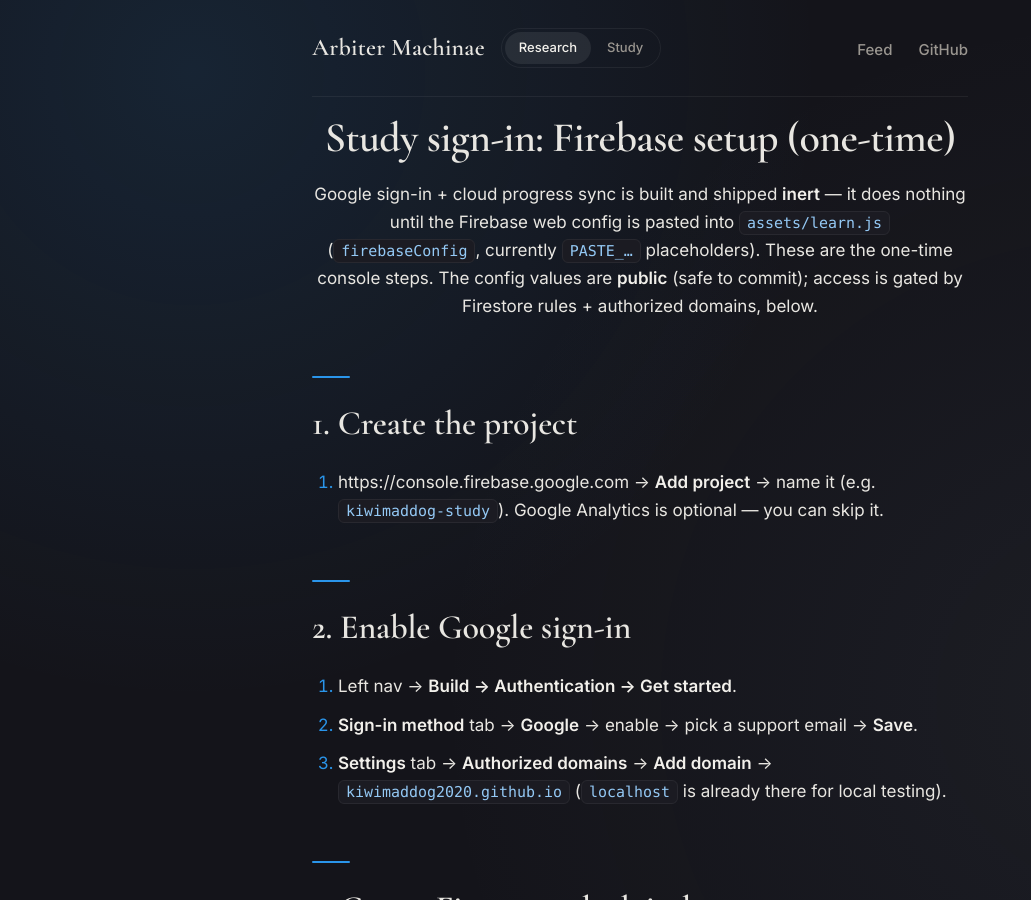
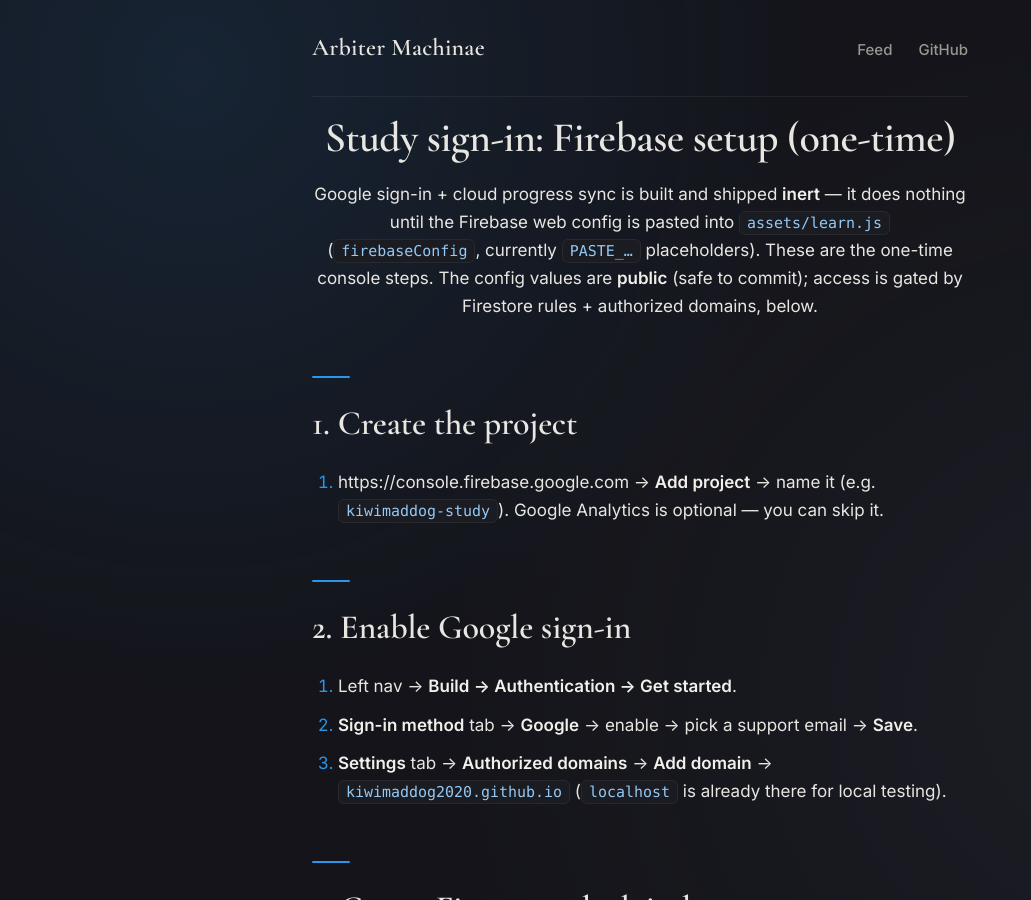
Before and after one commit to KiwiMaddog2020/kiwimaddog2020.github.io, a Jekyll site: the page built from study/FIREBASE_SETUP.md, in a window 1280 px wide and 900 px high. Shown: the whole window, without its empty margins (0-1031 px from the left). Built offline with Jekyll 4.4.1, drawn with Linux system fonts in a browser that asks for light colours; our own code applies the rules of GitHub Pages for plain Markdown files.

Commit message:
fix(restructure): clean up root-move leftovers
- index.html: normalize learn.css/learn.js to absolute /assets (the rest of
  the file is already absolute; bare-relative works at root but is fragile).
- _layouts/default.html: drop the disbanded Research/Study section toggle that
  still rendered on the 404 page.
- learn/index.html: no-JS fallback copy pointed at /study/ (itself a redirect);
  point it at the home page, matching where the redirect actually goes.
- .githooks/pre-commit: stage index.html (the file stamp-cache.py now rewrites
  after the study->root move), not the stale study/index.html, so future asset
  changes ship an updated ?v=.

Co-Authored-By: Claude Opus 4.8 (1M context) <noreply@anthropic.com>

```diff
--- a/_layouts/default.html
+++ b/_layouts/default.html
@@ -41,10 +41,6 @@
 <div class="page">
   <nav class="top">
     <a class="wordmark" href="/">Arbiter Machinae</a>
-    <div class="section-switch" aria-label="Sections">
-      <a class="section-link is-active" href="/" aria-current="page">Research</a>
-      <a class="section-link" href="/study/">Study</a>
-    </div>
     <input type="checkbox" id="nav-toggle" class="nav-toggle" aria-label="Menu">
     <label for="nav-toggle" class="nav-burger"><span class="bars" aria-hidden="true">☰</span><span class="x" aria-hidden="true">✕</span></label>
     <div class="links">
--- a/index.html
+++ b/index.html
@@ -32,11 +32,11 @@
   <link rel="preload" href="/assets/fonts/cormorant-garamond-latin.woff2" as="font" type="font/woff2" crossorigin>
   <link rel="preload" href="/assets/fonts/inter-latin.woff2" as="font" type="font/woff2" crossorigin>
   <link rel="stylesheet" href="/assets/research-notes.css?v=13d7915cf2">
-  <link rel="stylesheet" href="assets/learn.css?v=98d6295fbf">
+  <link rel="stylesheet" href="/assets/learn.css?v=98d6295fbf">
   <script type="application/ld+json">
   {"@context":"https://schema.org","@type":"Person","name":"Kevin Madson","url":"https://kiwimaddog2020.github.io/","sameAs":["https://github.com/KiwiMaddog2020"],"jobTitle":"Senior Business Analyst","description":"Builds and operates agentic systems across multiple coding LLMs.","knowsAbout":["Agentic systems","Multi-model evaluation","Claude Code","Software engineering","Applied AI"]}
   </script>
-  <script src="assets/learn.js?v=6eb2b71582" defer></script>
+  <script src="/assets/learn.js?v=6eb2b71582" defer></script>
 </head>
 <body class="learn-page">
   <a class="skip-link" href="#app">Skip to content</a>
--- a/learn/index.html
+++ b/learn/index.html
@@ -14,7 +14,7 @@
 <body class="hub">
   <div class="page">
     <main id="main">
-      <p style="text-align:center;margin-top:60px">This section moved to <a href="/study/">/study/</a>. Redirecting you now.</p>
+      <p style="text-align:center;margin-top:60px">This section moved to <a href="/">the home page</a>. Redirecting you now.</p>
     </main>
   </div>
 </body>
```
Also changed, not shown: 1 other file.
